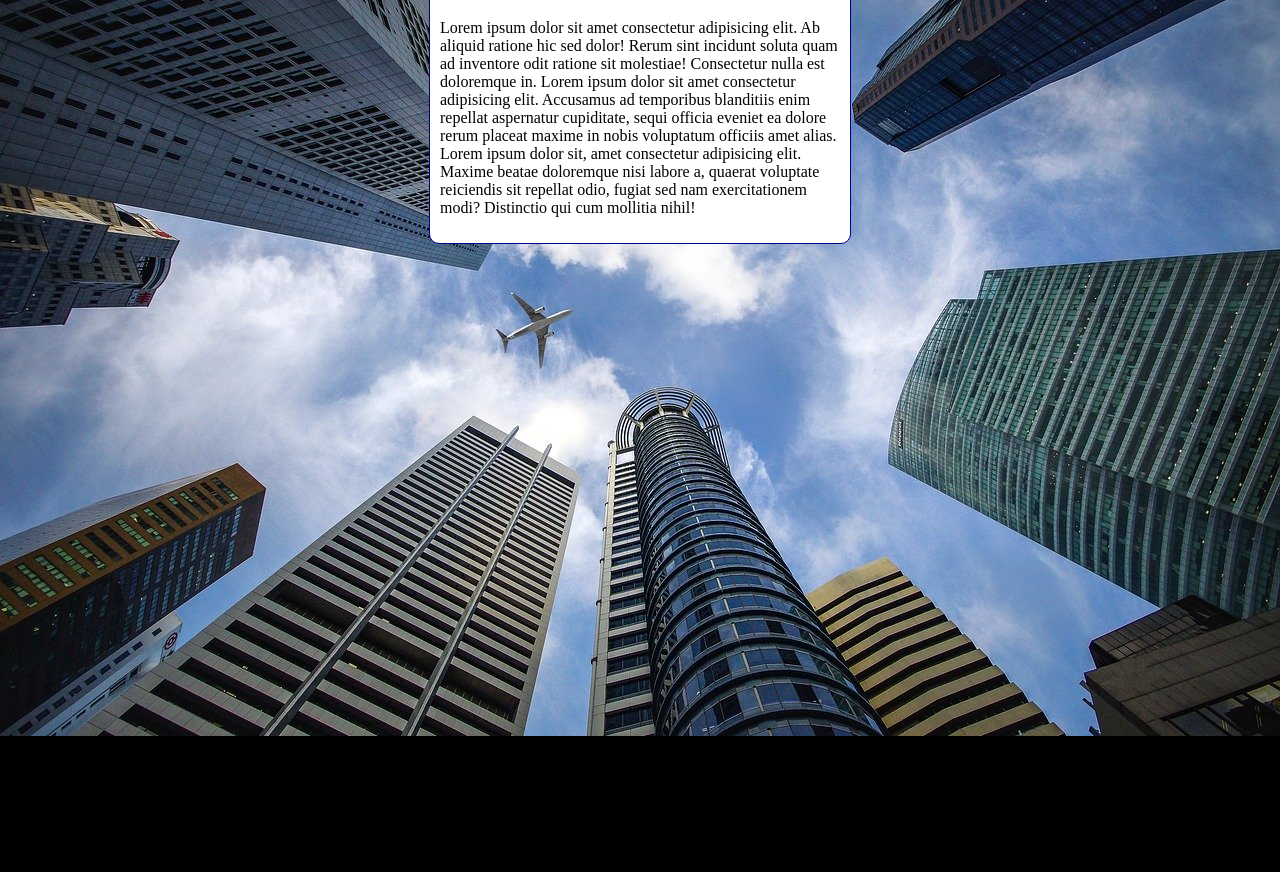
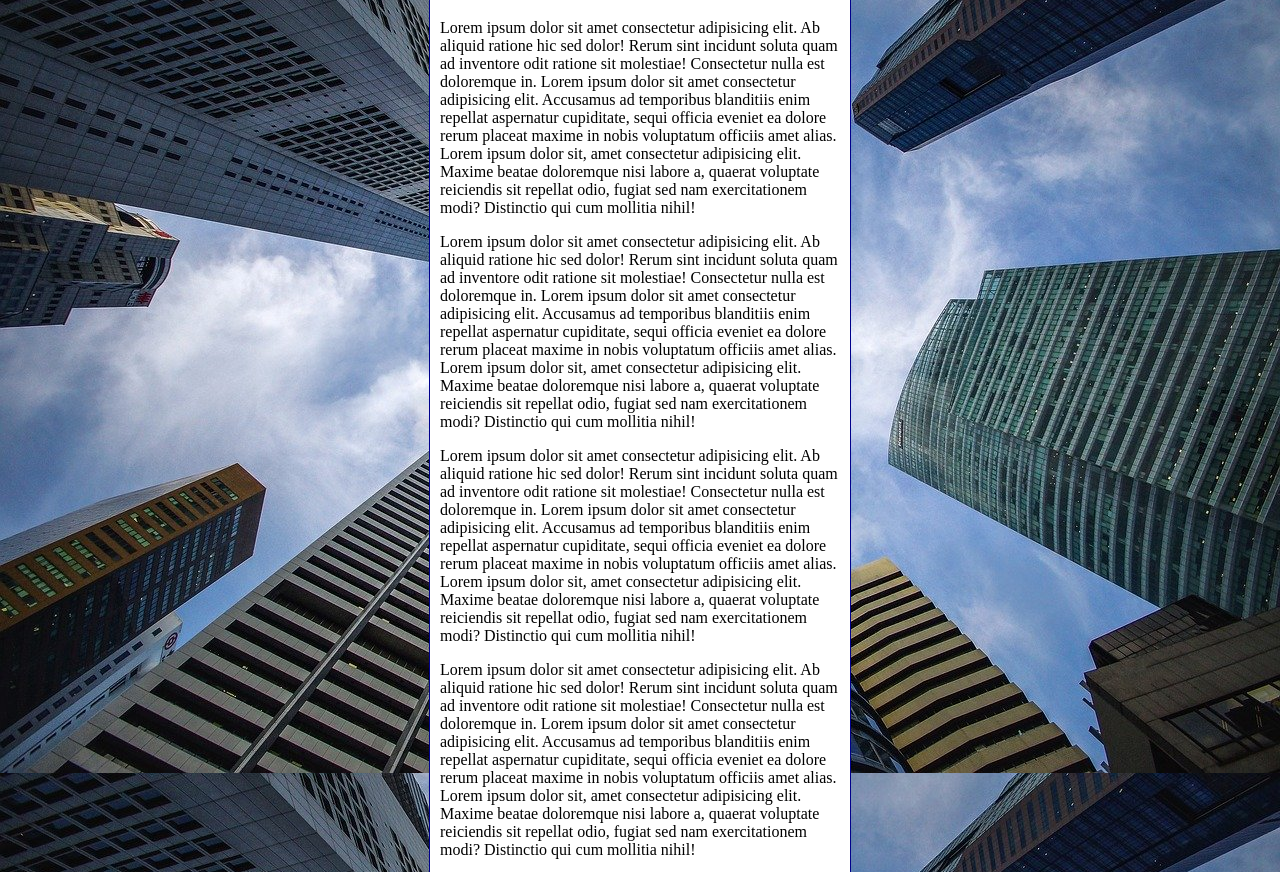
Before and after one commit to gabrielcmerlo/html-css, a plain HTML site: page exercicios/ex022/fundo006.html in a window 1280 px wide. Shown: the part 80-952 px from the top of the page. Before the commit the page ends 816 px from the top, so only its background shows below. Drawn offline with Linux system fonts and the light colour scheme.

Commit message:
Atualização ex022

```diff
--- a/exercicios/ex022/fundo006.html
+++ b/exercicios/ex022/fundo006.html
@@ -4,20 +4,30 @@
     <meta charset="UTF-8">
     <meta http-equiv="X-UA-Compatible" content="IE=edge">
     <meta name="viewport" content="width=device-width, initial-scale=1.0">
-    <title>Tamanho de Imagem</title>
+    <title>Fundo Fixo de Tela</title>
     <style>
         body {
-            height: 100vh;
+            height: 97vh;
+            /*
             background-color: black;
             background-image: url(imagens/wallpaper002.jpg);
             background-position: center top;
             background-repeat: no-repeat;
             background-size: cover;
+            background-attachment: fixed;
+            */
+
+            /*Shorthand - background
+                color > image > positon > repeat > [size] > attchment
+            */
+
+            background: black url(imagens/wallpaper002.jpg) center center no-repeat fixed;
+            background-size: cover;
         }
 
         main {
             background-color: white;
-            width: 400px;
+            max-width: 400px;
             padding: 10px;
             margin: auto;
             border: 1px solid darkblue;
@@ -29,6 +39,10 @@
     <main>
         <h1>Teste de Imagem de Fundo</h1>
         <p>Lorem ipsum dolor sit amet consectetur adipisicing elit. Ab aliquid ratione hic sed dolor! Rerum sint incidunt soluta quam ad inventore odit ratione sit molestiae! Consectetur nulla est doloremque in. Lorem ipsum dolor sit amet consectetur adipisicing elit. Accusamus ad temporibus blanditiis enim repellat aspernatur cupiditate, sequi officia eveniet ea dolore rerum placeat maxime in nobis voluptatum officiis amet alias. Lorem ipsum dolor sit, amet consectetur adipisicing elit. Maxime beatae doloremque nisi labore a, quaerat voluptate reiciendis sit repellat odio, fugiat sed nam exercitationem modi? Distinctio qui cum mollitia nihil!</p>
+        <p>Lorem ipsum dolor sit amet consectetur adipisicing elit. Ab aliquid ratione hic sed dolor! Rerum sint incidunt soluta quam ad inventore odit ratione sit molestiae! Consectetur nulla est doloremque in. Lorem ipsum dolor sit amet consectetur adipisicing elit. Accusamus ad temporibus blanditiis enim repellat aspernatur cupiditate, sequi officia eveniet ea dolore rerum placeat maxime in nobis voluptatum officiis amet alias. Lorem ipsum dolor sit, amet consectetur adipisicing elit. Maxime beatae doloremque nisi labore a, quaerat voluptate reiciendis sit repellat odio, fugiat sed nam exercitationem modi? Distinctio qui cum mollitia nihil!</p>
+        <p>Lorem ipsum dolor sit amet consectetur adipisicing elit. Ab aliquid ratione hic sed dolor! Rerum sint incidunt soluta quam ad inventore odit ratione sit molestiae! Consectetur nulla est doloremque in. Lorem ipsum dolor sit amet consectetur adipisicing elit. Accusamus ad temporibus blanditiis enim repellat aspernatur cupiditate, sequi officia eveniet ea dolore rerum placeat maxime in nobis voluptatum officiis amet alias. Lorem ipsum dolor sit, amet consectetur adipisicing elit. Maxime beatae doloremque nisi labore a, quaerat voluptate reiciendis sit repellat odio, fugiat sed nam exercitationem modi? Distinctio qui cum mollitia nihil!</p>
+        <p>Lorem ipsum dolor sit amet consectetur adipisicing elit. Ab aliquid ratione hic sed dolor! Rerum sint incidunt soluta quam ad inventore odit ratione sit molestiae! Consectetur nulla est doloremque in. Lorem ipsum dolor sit amet consectetur adipisicing elit. Accusamus ad temporibus blanditiis enim repellat aspernatur cupiditate, sequi officia eveniet ea dolore rerum placeat maxime in nobis voluptatum officiis amet alias. Lorem ipsum dolor sit, amet consectetur adipisicing elit. Maxime beatae doloremque nisi labore a, quaerat voluptate reiciendis sit repellat odio, fugiat sed nam exercitationem modi? Distinctio qui cum mollitia nihil!</p>
+        <p>Lorem ipsum dolor sit amet consectetur adipisicing elit. Ab aliquid ratione hic sed dolor! Rerum sint incidunt soluta quam ad inventore odit ratione sit molestiae! Consectetur nulla est doloremque in. Lorem ipsum dolor sit amet consectetur adipisicing elit. Accusamus ad temporibus blanditiis enim repellat aspernatur cupiditate, sequi officia eveniet ea dolore rerum placeat maxime in nobis voluptatum officiis amet alias. Lorem ipsum dolor sit, amet consectetur adipisicing elit. Maxime beatae doloremque nisi labore a, quaerat voluptate reiciendis sit repellat odio, fugiat sed nam exercitationem modi? Distinctio qui cum mollitia nihil!</p>
     </main>
 </body>
 </html>
```
